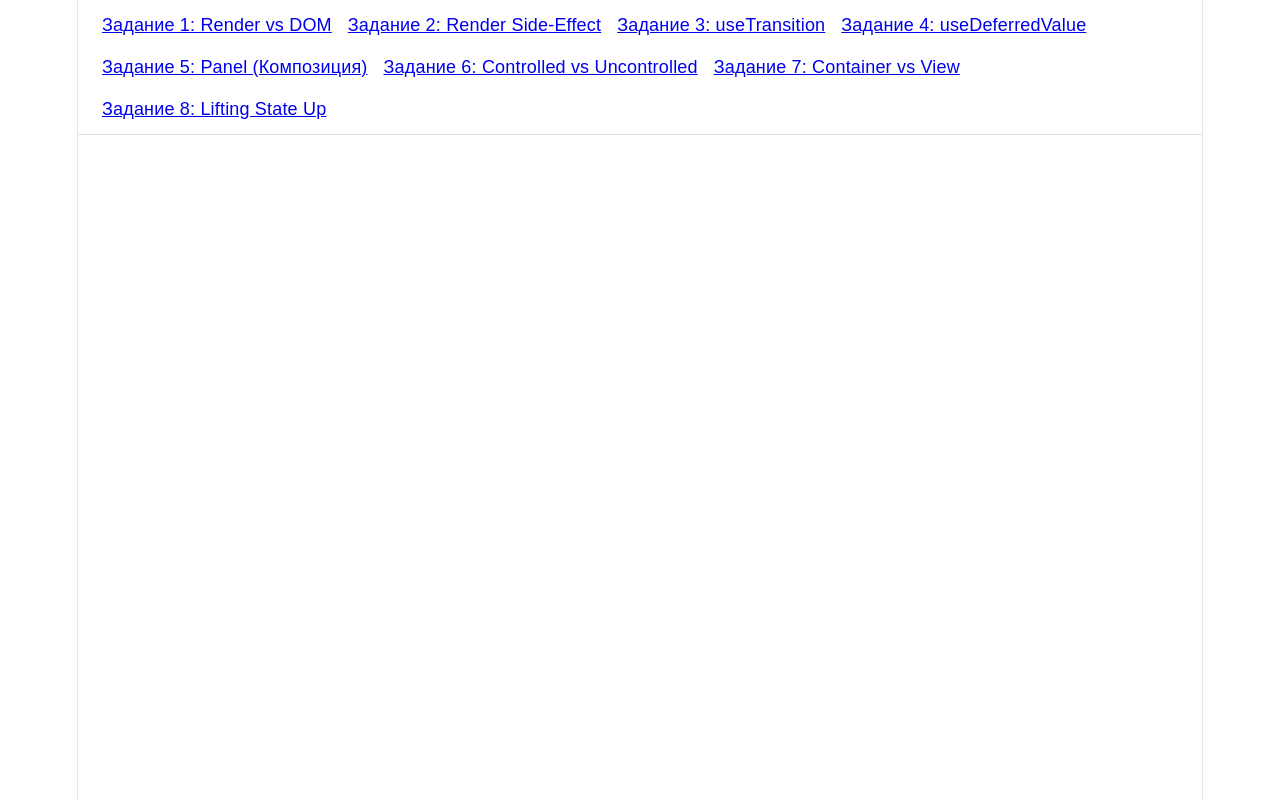
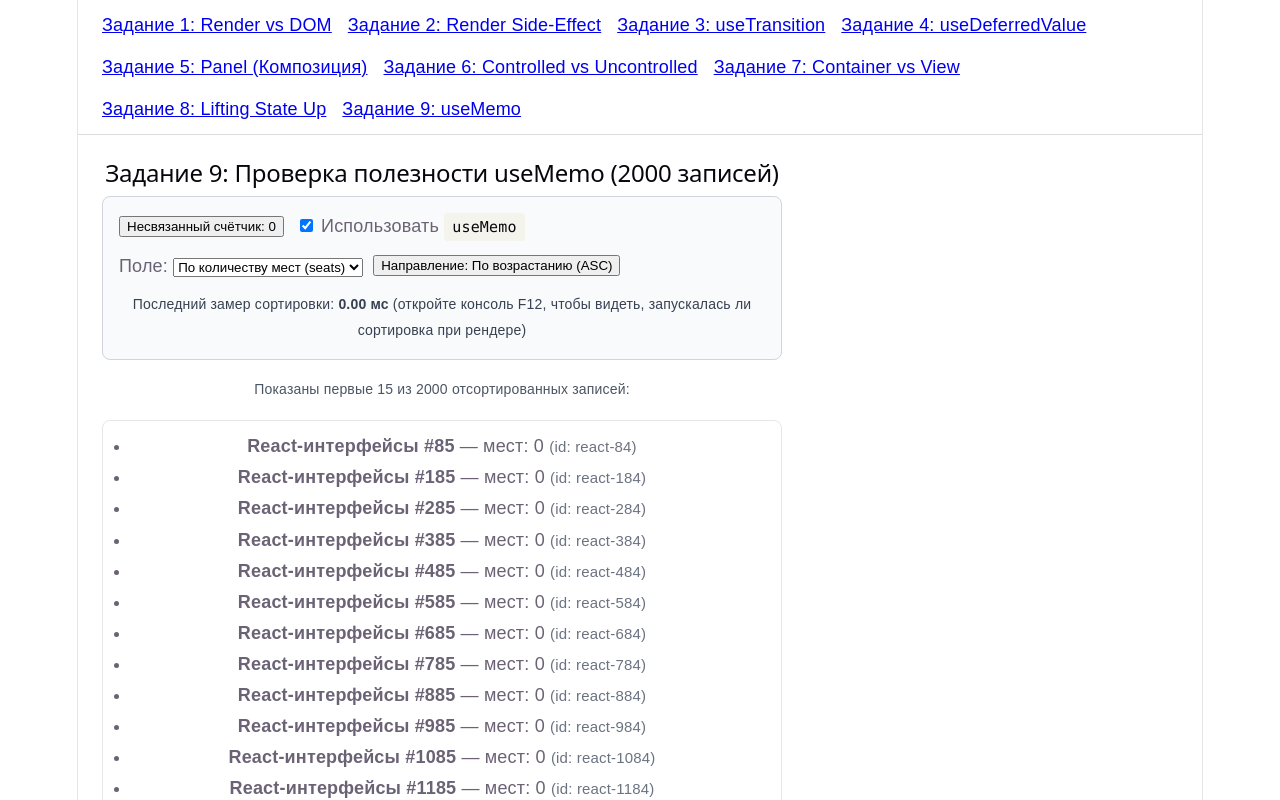
Before and after one commit to goodmir100/react-course-labs, a React (Vite) app: page /#/task-09 in a window 1280 px wide. Shown: the top 800 px of the page. Built offline with nearby package versions, Linux system fonts and the light colour scheme.

Commit message:
feat(task-09): compare 2000-item sorting with and without useMemo

```diff
--- a/src/App.jsx
+++ b/src/App.jsx
@@ -7,6 +7,7 @@ import Task05App from './tasks/task05/Task05App';
 import Task06App from './tasks/task06/Task06App';
 import Task07App from './tasks/task07/Task07App';
 import Task08App from './tasks/task08/Task08App';
+import Task09App from './tasks/task09/Task09App';
 
 export default function App() {
   return (
@@ -29,10 +30,11 @@ export default function App() {
         <Link to="/task-06">Задание 6: Controlled vs Uncontrolled</Link>
         <Link to="/task-07">Задание 7: Container vs View</Link>
         <Link to="/task-08">Задание 8: Lifting State Up</Link>
+        <Link to="/task-09">Задание 9: useMemo</Link>
       </nav>
 
       <Routes>
-        <Route path="/" element={<Navigate to="/task-08" replace />} />
+        <Route path="/" element={<Navigate to="/task-09" replace />} />
         <Route path="/task-01" element={<Task01App />} />
         <Route path="/task-02" element={<Task02App />} />
         <Route path="/task-03" element={<Task03App />} />
@@ -41,6 +43,7 @@ export default function App() {
         <Route path="/task-06" element={<Task06App />} />
         <Route path="/task-07" element={<Task07App />} />
         <Route path="/task-08" element={<Task08App />} />
+        <Route path="/task-09" element={<Task09App />} />
       </Routes>
     </HashRouter>
   );
--- /dev/null
+++ b/src/tasks/task09/Task09App.jsx
@@ -0,0 +1,116 @@
+import { useMemo, useState } from 'react';
+import coursesData from '../../data/courses.json';
+
+// Генерируем 2000 записей с уникальными id на базе courses.json (неизменяемый массив)
+const GENERATED_COURSES = Array.from({ length: 2000 }, (_, index) => {
+  const base = coursesData[index % coursesData.length];
+  return {
+    ...base,
+    id: `${base.id}-${index}`,
+    title: `${base.title} #${index + 1}`,
+    seats: (base.seats + index * 7) % 100,
+  };
+});
+
+function sortCourses(items, sortBy, sortDir) {
+  const startedAt = performance.now();
+  const multiplier = sortDir === 'asc' ? 1 : -1;
+
+  // Копируем массив перед сортировкой, сохраняя исходный GENERATED_COURSES неизменным
+  const sorted = [...items].sort((a, b) => {
+    if (sortBy === 'seats') {
+      return (a.seats - b.seats) * multiplier;
+    }
+    return a.title.localeCompare(b.title, 'ru') * multiplier;
+  });
+
+  const elapsedMs = (performance.now() - startedAt).toFixed(2);
+  console.log(`[SORT] Поле: ${sortBy}, направление: ${sortDir}, время: ${elapsedMs} мс`);
+  return { sorted, elapsedMs };
+}
+
+export default function Task09App() {
+  const [unrelatedCount, setUnrelatedCount] = useState(0);
+  const [sortBy, setSortBy] = useState('seats');
+  const [sortDir, setSortDir] = useState('asc');
+  const [useMemoMode, setUseMemoMode] = useState(true);
+
+  // Вариант с useMemo: пересчитывается только при изменении sortBy или sortDir
+  const memoizedResult = useMemo(() => {
+    return sortCourses(GENERATED_COURSES, sortBy, sortDir);
+  }, [sortBy, sortDir]);
+
+  // Вариант без useMemo: выполняется на каждом render (включая клик по счётчику)
+  const activeResult = useMemoMode
+    ? memoizedResult
+    : sortCourses(GENERATED_COURSES, sortBy, sortDir);
+
+  const toggleDirection = () => {
+    setSortDir((prev) => (prev === 'asc' ? 'desc' : 'asc'));
+  };
+
+  return (
+    <div style={{ fontFamily: 'sans-serif', padding: '24px', maxWidth: '680px' }}>
+      <h2>Задание 9: Проверка полезности useMemo (2000 записей)</h2>
+
+      <div
+        style={{
+          border: '1px solid #d1d5db',
+          borderRadius: '8px',
+          padding: '16px',
+          marginBottom: '16px',
+          backgroundColor: '#f9fafb',
+          display: 'grid',
+          gap: '12px',
+        }}
+      >
+        <div style={{ display: 'flex', gap: '12px', flexWrap: 'wrap', alignItems: 'center' }}>
+          <button type="button" onClick={() => setUnrelatedCount((c) => c + 1)}>
+            Несвязанный счётчик: {unrelatedCount}
+          </button>
+
+          <label style={{ cursor: 'pointer' }}>
+            <input
+              type="checkbox"
+              checked={useMemoMode}
+              onChange={(e) => setUseMemoMode(e.target.checked)}
+            />{' '}
+            Использовать <code>useMemo</code>
+          </label>
+        </div>
+
+        <div style={{ display: 'flex', gap: '10px', flexWrap: 'wrap', alignItems: 'center' }}>
+          <label>
+            Поле:{' '}
+            <select value={sortBy} onChange={(e) => setSortBy(e.target.value)}>
+              <option value="seats">По количеству мест (seats)</option>
+              <option value="title">По названию (title)</option>
+            </select>
+          </label>
+
+          <button type="button" onClick={toggleDirection}>
+            Направление: {sortDir === 'asc' ? 'По возрастанию (ASC)' : 'По убыванию (DESC)'}
+          </button>
+        </div>
+
+        <div style={{ fontSize: '14px', color: '#374151' }}>
+          Последний замер сортировки: <strong>{activeResult.elapsedMs} мс</strong>{' '}
+          <span>(откройте консоль F12, чтобы видеть, запускалась ли сортировка при рендере)</span>
+        </div>
+      </div>
+
+      <p style={{ fontSize: '14px', color: '#4b5563' }}>
+        Показаны первые 15 из {activeResult.sorted.length} отсортированных записей:
+      </p>
+
+      <ul style={{ border: '1px solid #e5e7eb', borderRadius: '8px', padding: '12px 28px' }}>
+        {activeResult.sorted.slice(0, 15).map((course) => (
+          <li key={course.id} style={{ marginBottom: '4px' }}>
+            <strong>{course.title}</strong> — мест: {course.seats}{' '}
+            <small style={{ color: '#6b7280' }}>(id: {course.id})</small>
+          </li>
+        ))}
+      </ul>
+    </div>
+  );
+}
```
